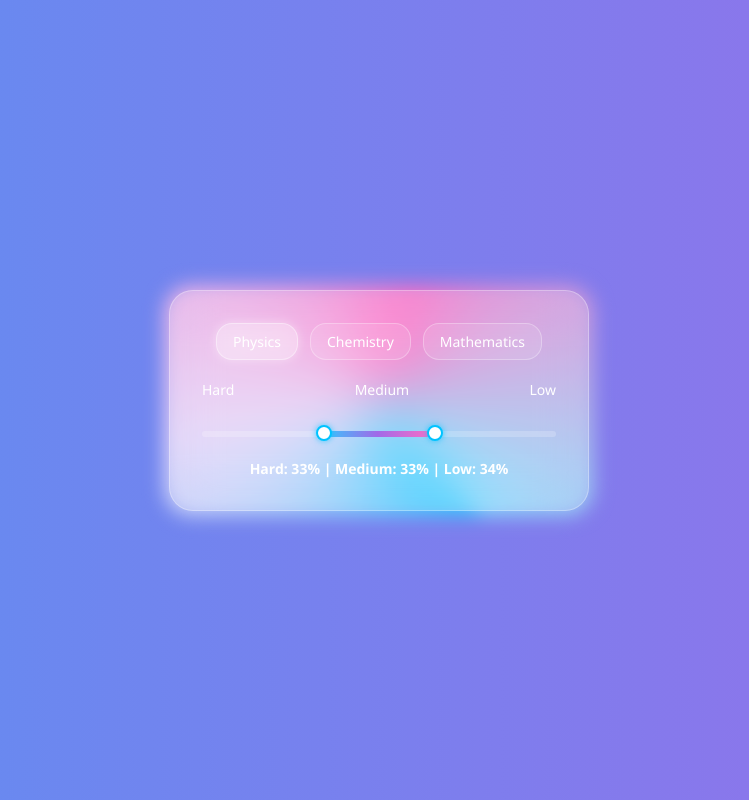
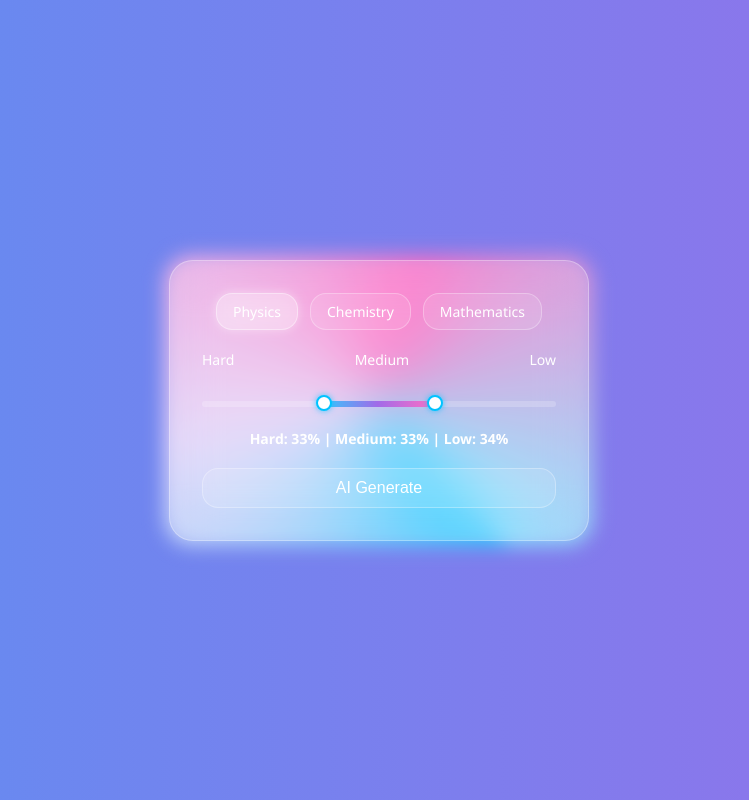
Before and after one commit to myselflohith/ai-question-generate-ui, a React (Create React App) app: page / in a window 1280 px wide. Shown: the whole page, without its empty margins (261-1010 px from the left). Built offline with nearby package versions, Linux system fonts and the light colour scheme.

Commit message:
Add AI generate button with sparkle effect

```diff
--- a/src/App.js
+++ b/src/App.js
@@ -24,6 +24,7 @@ export default function ChapterViewer() {
   const [slider1, setSlider1] = useState(33);
   const [slider2, setSlider2] = useState(66);
   const [showPUC, setShowPUC] = useState(false);
+  const [generating, setGenerating] = useState(false);
 
   const handleSliderChange = (index, value) => {
     if (index === 1) {
@@ -42,9 +43,15 @@ export default function ChapterViewer() {
     return `Hard: ${hard}% | Medium: ${medium}% | Low: ${low}%`;
   };
 
+  const handleGenerate = () => {
+    setGenerating(true);
+    setTimeout(() => setGenerating(false), 2000);
+  };
+
   return (
     <div className="card-wrapper">
       <div className="card">
+        <div className={`card-content ${generating ? 'blur' : ''}`}>
         {/* Subject Tabs */}
         <div className="tabs">
           {subjects.map((subj, i) => (
@@ -138,7 +145,16 @@ export default function ChapterViewer() {
             </div>
           ))}
         </div>
+        <button
+          className="ai-generate-btn"
+          onClick={handleGenerate}
+          disabled={generating}
+        >
+          AI Generate
+        </button>
       </div>
+      {generating && <div className="sparkle-overlay">✨</div>}
     </div>
+  </div>
   );
 }
--- a/src/ChapterViewer.css
+++ b/src/ChapterViewer.css
@@ -211,10 +211,53 @@ body {
       z-index: 0;
     }
 
-    .values {
+.values {
       text-align: center;
       font-size: 14px;
       font-weight: bold;
       color: #fff;
       margin-top: 10px;
     }
+
+.card-content.blur {
+  filter: blur(4px);
+  pointer-events: none;
+}
+
+.ai-generate-btn {
+  margin-top: 20px;
+  width: 100%;
+  padding: 10px 16px;
+  border-radius: 16px;
+  background: rgba(255, 255, 255, 0.1);
+  color: #fff;
+  border: 1px solid rgba(255, 255, 255, 0.3);
+  font-size: 16px;
+  cursor: pointer;
+  transition: all 0.3s ease;
+}
+
+.ai-generate-btn:hover {
+  background: rgba(255, 255, 255, 0.2);
+}
+
+.sparkle-overlay {
+  position: absolute;
+  top: 50%;
+  left: 50%;
+  transform: translate(-50%, -50%);
+  font-size: 48px;
+  pointer-events: none;
+  animation: sparkle 1s infinite alternate;
+}
+
+@keyframes sparkle {
+  from {
+    opacity: 0.3;
+    transform: translate(-50%, -50%) scale(0.8);
+  }
+  to {
+    opacity: 1;
+    transform: translate(-50%, -50%) scale(1.2);
+  }
+}
```
Also changed, not shown: 1 other file (tests, documents, lock files or other folders).
